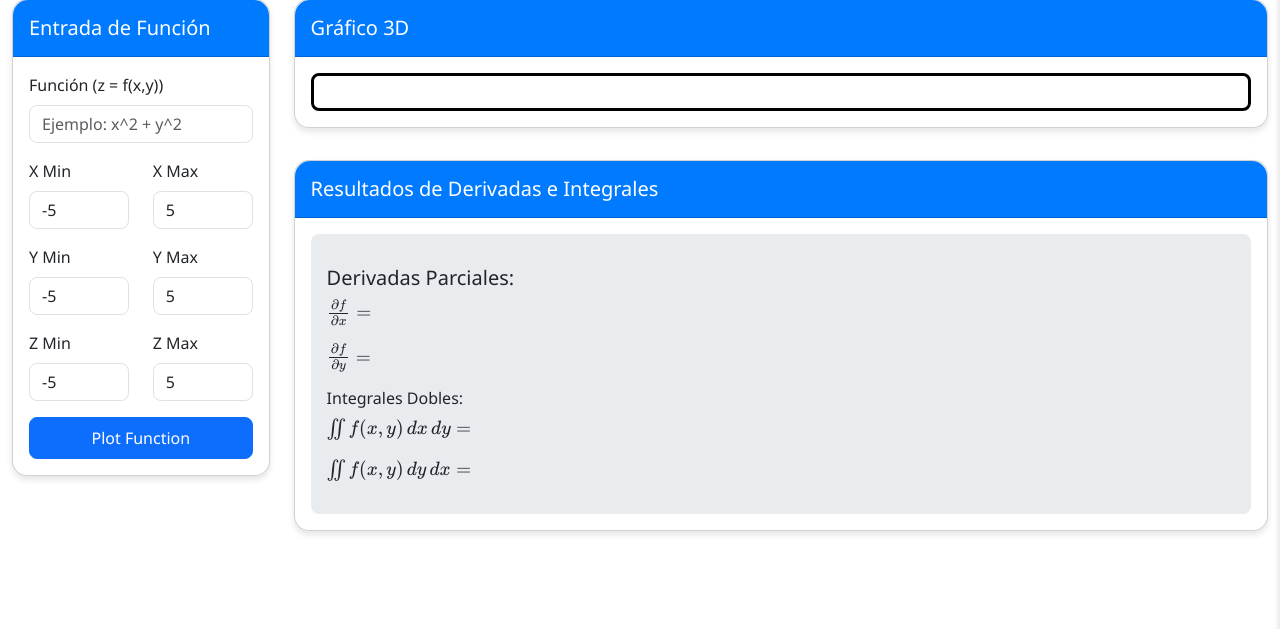
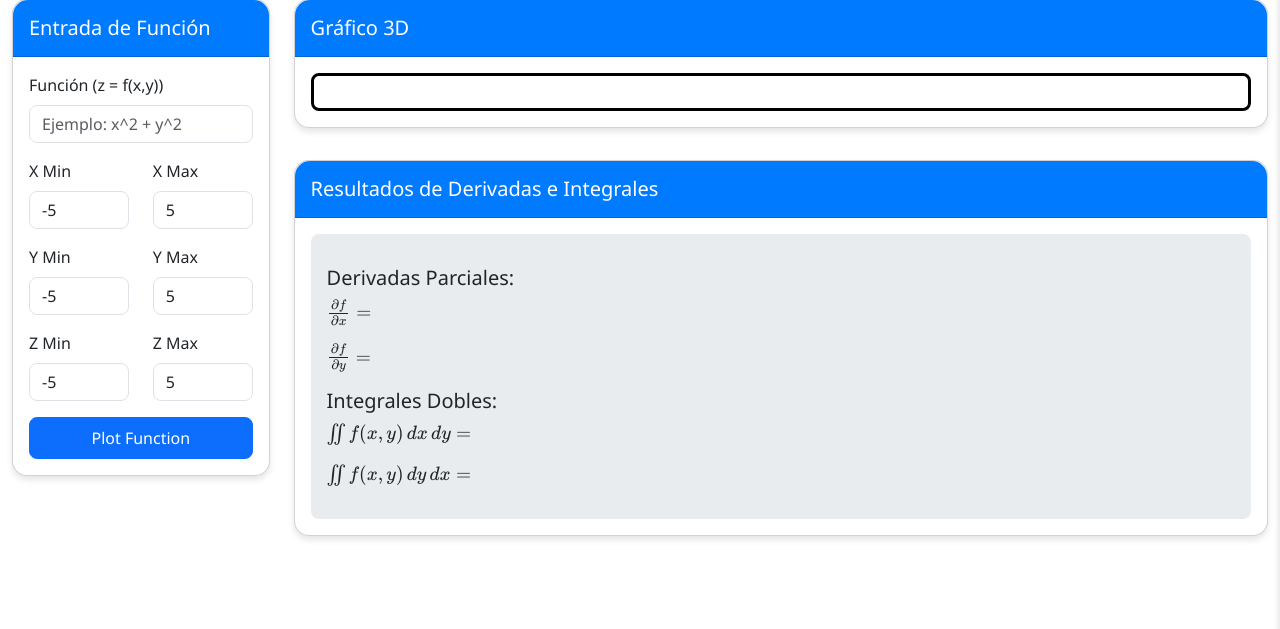
Before and after one commit to FireSouls25/Fractal-math, a Flask app: page / in a window 1280 px wide. Shown: the part 105-734 px from the top of the page. Run offline with Flask 3, Linux system fonts and the light colour scheme; some libraries are stand-ins or nearby versions.

Commit message:
Mejoras frontend

```diff
--- a/templates/index.html
+++ b/templates/index.html
@@ -309,7 +309,7 @@
                             <h5 class="mt-3">Derivadas Parciales:</h5>
                             <p id="dx-result">\( \frac{\partial f}{\partial x} = \)</p>
                             <p id="dy-result">\( \frac{\partial f}{\partial y} = \)</p>
-                            <h6 class="mt-3">Integrales Dobles:</h6>
+                            <h5 class="mt-3">Integrales Dobles:</h5>
                             <p id="integral-dxdy-result">\( \iint f(x, y)\,dx\,dy = \)</p>
                             <p id="integral-dydx-result">\( \iint f(x, y)\,dy\,dx = \)</p>
                         </div>
```
